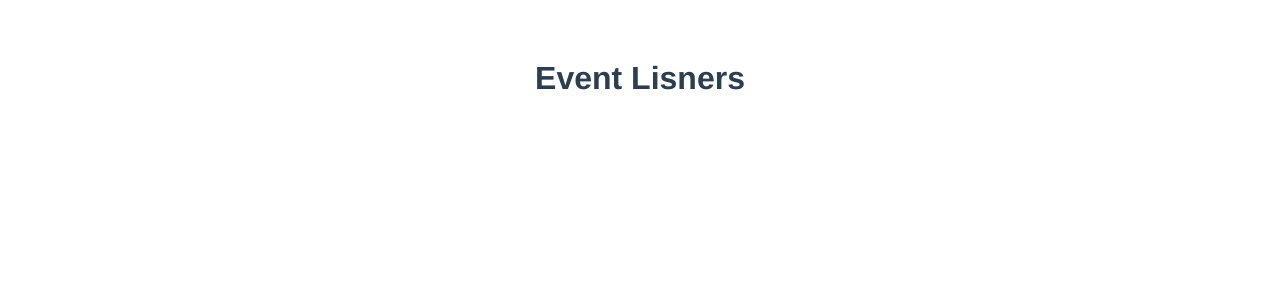
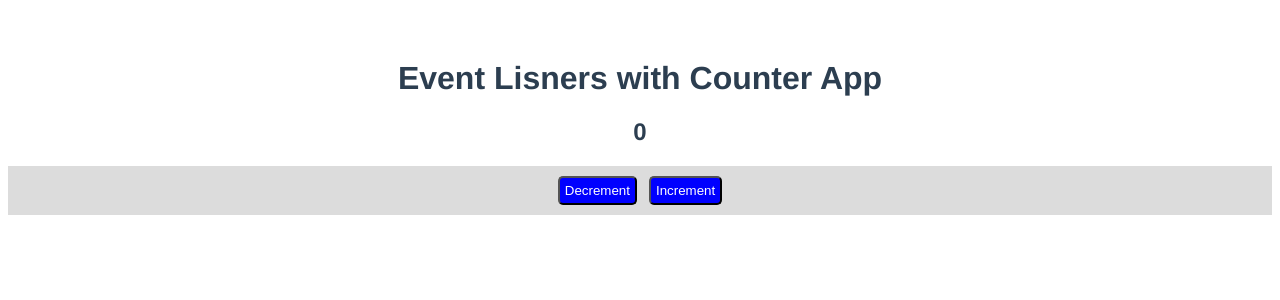
Before and after one commit to mentorvikash/Vue-tutorial-complete, a Vue app in the folder day1-hello-world/: page / in a window 1280 px wide. Shown: the top 300 px of the page. Built offline with nearby package versions, Linux system fonts and the light colour scheme.

Commit message:
event listner with counter app

```diff
--- a/day1-hello-world/src/App.vue
+++ b/day1-hello-world/src/App.vue
@@ -1,5 +1,14 @@
 <template>
-  <h1>Event Lisners</h1>
+  <h1>Event Lisners with Counter App</h1>
+  <h2>{{ count }}</h2>
+  <!-- <div class="button-parent">
+    <button v-on:click="count += 1">Increment</button>
+    <button v-on:click="count -= 1">Decrement</button>
+  </div> -->
+  <div class="button-parent">
+    <button v-on:click="decrement">Decrement</button>
+    <button v-on:click="increment">Increment</button>
+  </div>
 </template>
 
 <script>
@@ -7,11 +16,18 @@ export default {
   name: "App",
   data() {
     return {
-
+      count: 0
     }
   },
   methods: {
-
+    increment() {
+      this.count = this.count + 1;
+    },
+    decrement() {
+      if (this.count != 0) {
+        this.count -= 1
+      }
+    }
   }
 }
 </script>
@@ -23,4 +39,25 @@ export default {
   color: #2c3e50;
   margin-top: 60px;
 }
+
+.button-parent {
+  display: flex;
+  padding: 10px;
+  background-color: gainsboro;
+  justify-content: center;
+  gap: 12px;
+}
+
+.button-parent button {
+  padding: 5px;
+  color: white;
+  background: blue;
+  border: "1px solid black";
+  border-radius: 5px;
+
+  &:hover {
+    color: black;
+    background: white
+  }
+}
 </style>
```
Also changed, not shown: day1-hello-world/src/components/day5_event_listner_counterApp.vue (added).
